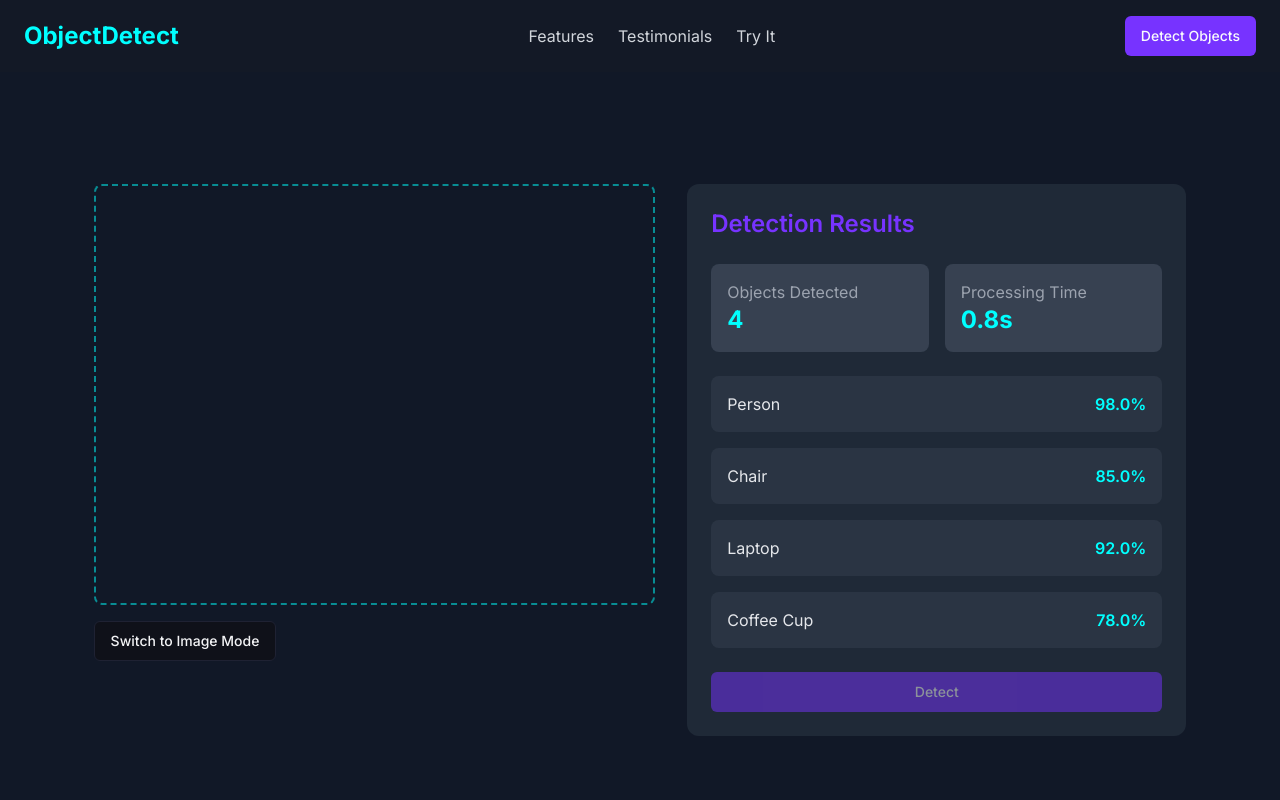
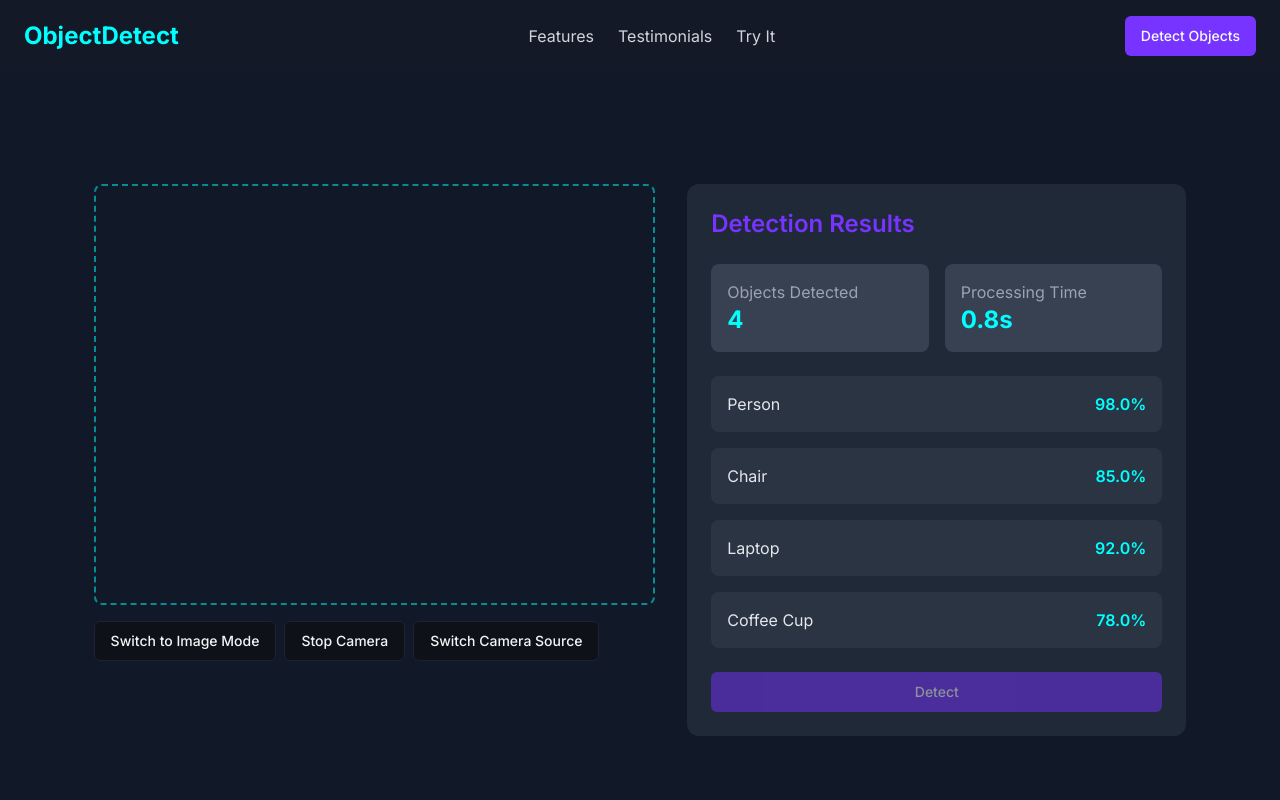
Before and after one commit to dineshsutihar/Object-Detection-Web-App, a Next.js app: page /detect in a window 1280 px wide. Both pictures are taken after a click on the button "Switch to Webcam Mode". Shown: the top 800 px of the page. Built offline with nearby package versions, Linux system fonts and the light colour scheme; no server answers.

Commit message:
adds: some more functionlaity and todo is to work on camera switch functionlaity

```diff
--- a/app/detect/page.tsx
+++ b/app/detect/page.tsx
@@ -12,6 +12,10 @@ export default function DetectPage() {
   const [loading, setLoading] = useState(false);
   const [results, setResults] = useState<any[] | null>(null);
   const [comWebcam, setComWebcam] = useState(false);
+
+  // New state for additional webcam controls
+  const [isCameraOn, setIsCameraOn] = useState(true);
+  const [facingMode, setFacingMode] = useState<"user" | "environment">("user");
 
   const fileInputRef = useRef<HTMLInputElement>(null);
 
@@ -56,6 +60,19 @@ export default function DetectPage() {
     setImage(null);
   }
 
+  // Functions for webcam controls.
+  function handleStopCamera() {
+    setIsCameraOn(false);
+  }
+
+  function handleStartCamera() {
+    setIsCameraOn(true);
+  }
+
+  function handleSwitchCamera() {
+    setFacingMode((prevMode) => (prevMode === "user" ? "environment" : "user"));
+  }
+
   return (
     <div className="container mx-auto px-4 py-8 my-20">
       {/* Center the two sections with horizontal gap */}
@@ -77,14 +94,22 @@ export default function DetectPage() {
             onClick={!comWebcam ? handleClickDropZone : undefined}
           >
             {comWebcam ? (
+              isCameraOn ? (
                 <Webcam
+                  key={facingMode} // force remount when facingMode changes
                   audio={false}
                   screenshotFormat="image/jpeg"
                   className="w-full h-full object-cover"
+                  videoConstraints={{ facingMode }}
                   onUserMediaError={(error) =>
                     console.error("Webcam error:", error)
                   }
                 />
+              ) : (
+                <div className="w-full h-full bg-black flex items-center justify-center">
+                  <span className="text-white">Camera is off</span>
+                </div>
+              )
             ) : image ? (
               <>
                 <Image
@@ -118,12 +143,26 @@ export default function DetectPage() {
             className="hidden"
           />
 
-          {/* Mode switch button below the preview */}
-          <div className="mt-4">
+          {/* Mode switch and webcam control buttons below the preview */}
+          <div className="mt-4 flex gap-2 items-center">
             {comWebcam ? (
+              <>
                 <Button variant="outline" onClick={() => setComWebcam(false)}>
                   Switch to Image Mode
                 </Button>
+                {isCameraOn ? (
+                  <Button variant="outline" onClick={handleStopCamera}>
+                    Stop Camera
+                  </Button>
+                ) : (
+                  <Button variant="outline" onClick={handleStartCamera}>
+                    Start Camera
+                  </Button>
+                )}
+                <Button variant="outline" onClick={handleSwitchCamera}>
+                  Switch Camera Source
+                </Button>
+              </>
             ) : (
               <Button variant="outline" onClick={() => setComWebcam(true)}>
                 Switch to Webcam Mode
@@ -137,7 +176,6 @@ export default function DetectPage() {
           <h2 className="text-2xl font-semibold mb-6 text-secondary">
             Detection Results
           </h2>
-
           {/* Stats Summary */}
           <div className="grid grid-cols-2 gap-4 mb-6">
             <div className="bg-gray-700 p-4 rounded-lg">
@@ -151,7 +189,6 @@ export default function DetectPage() {
               <p className="text-2xl font-bold text-primary">0.8s</p>
             </div>
           </div>
-
           {/* Results List */}
           <div className="space-y-4">
             {displayResults.map((result, index) => (
@@ -166,7 +203,6 @@ export default function DetectPage() {
               </div>
             ))}
           </div>
-
           {/* Detect Control */}
           <div className="flex flex-col gap-4 mt-6">
             <Button
```
Lines whose indentation alone changed are shown as unchanged.
